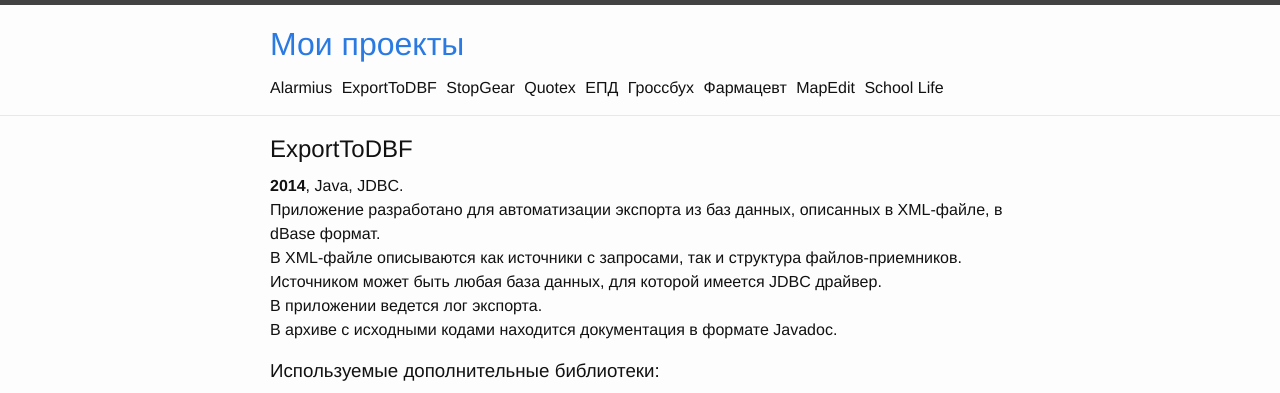
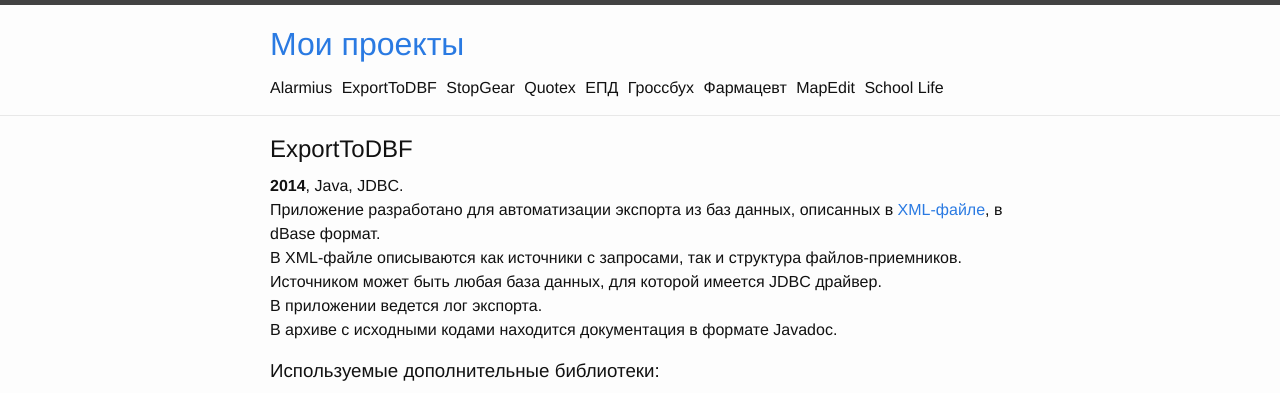
Before and after one commit to Sikambr/projects, a Jekyll site: the page built from exporttodbf.md, in a window 1280 px wide. Shown: the top 393 px of the page. Built offline with Jekyll 4.4.1, drawn with Linux system fonts in a browser that asks for light colours; some of the changed lines change nothing that is shown.

Commit message:
first commit

```diff
--- a/exporttodbf.md
+++ b/exporttodbf.md
@@ -6,7 +6,7 @@ permalink: /exporttodbf/
 
 <b>2014</b>, Java, JDBC.
 
-Приложение разработано для автоматизации экспорта из баз данных, описанных в XML-файле, в dBase формат.
+Приложение разработано для автоматизации экспорта из баз данных, описанных в [XML-файле](https://drive.google.com/file/d/0B1nIE1BTDG6zNHdVVGlmb2JuOE0/view?usp=sharing&resourcekey=0-yE4tbHyDcSPryVT0_SK43A), в dBase формат.
 
 В XML-файле описываются как источники с запросами, так и структура файлов-приемников.
 
```
